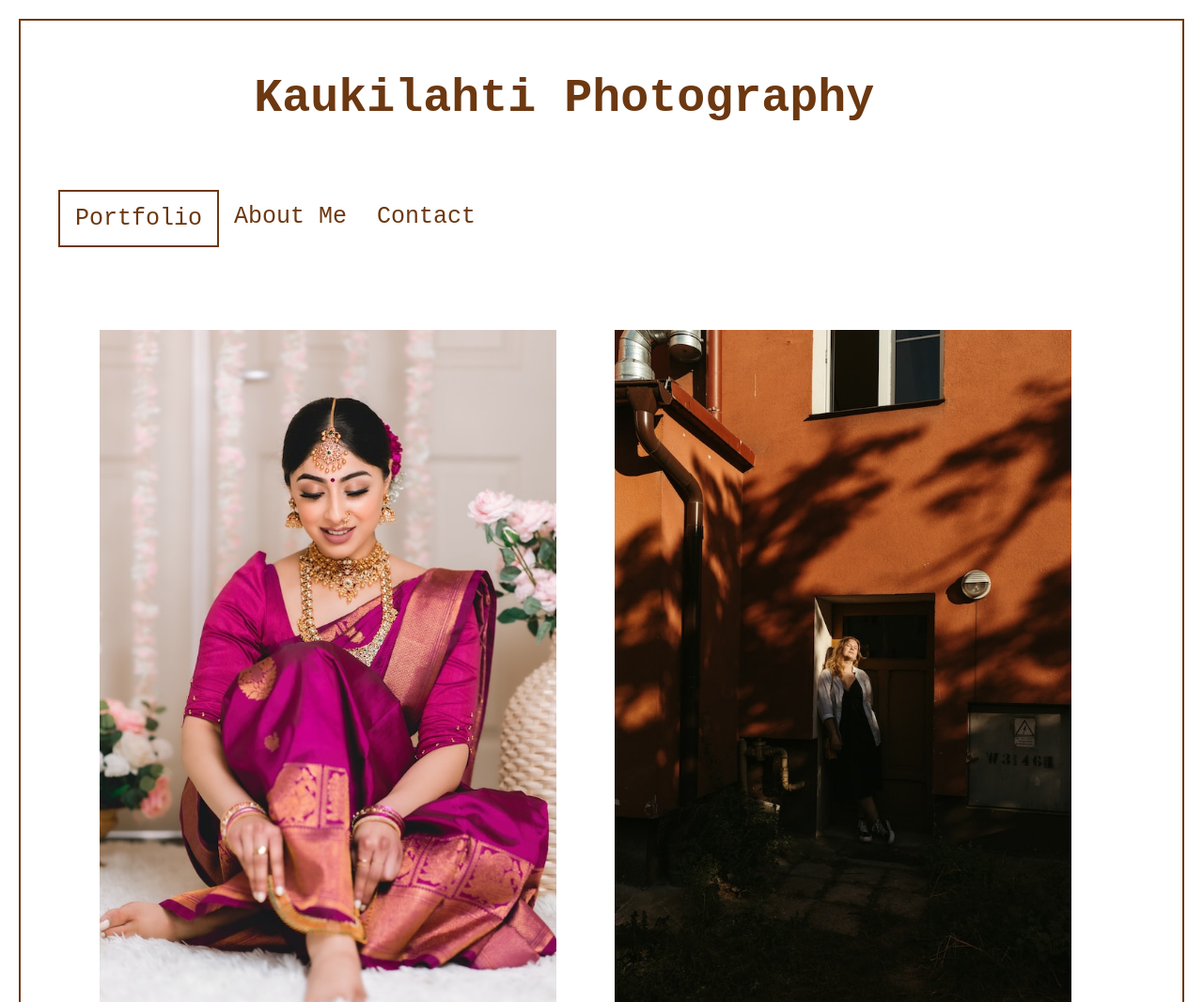
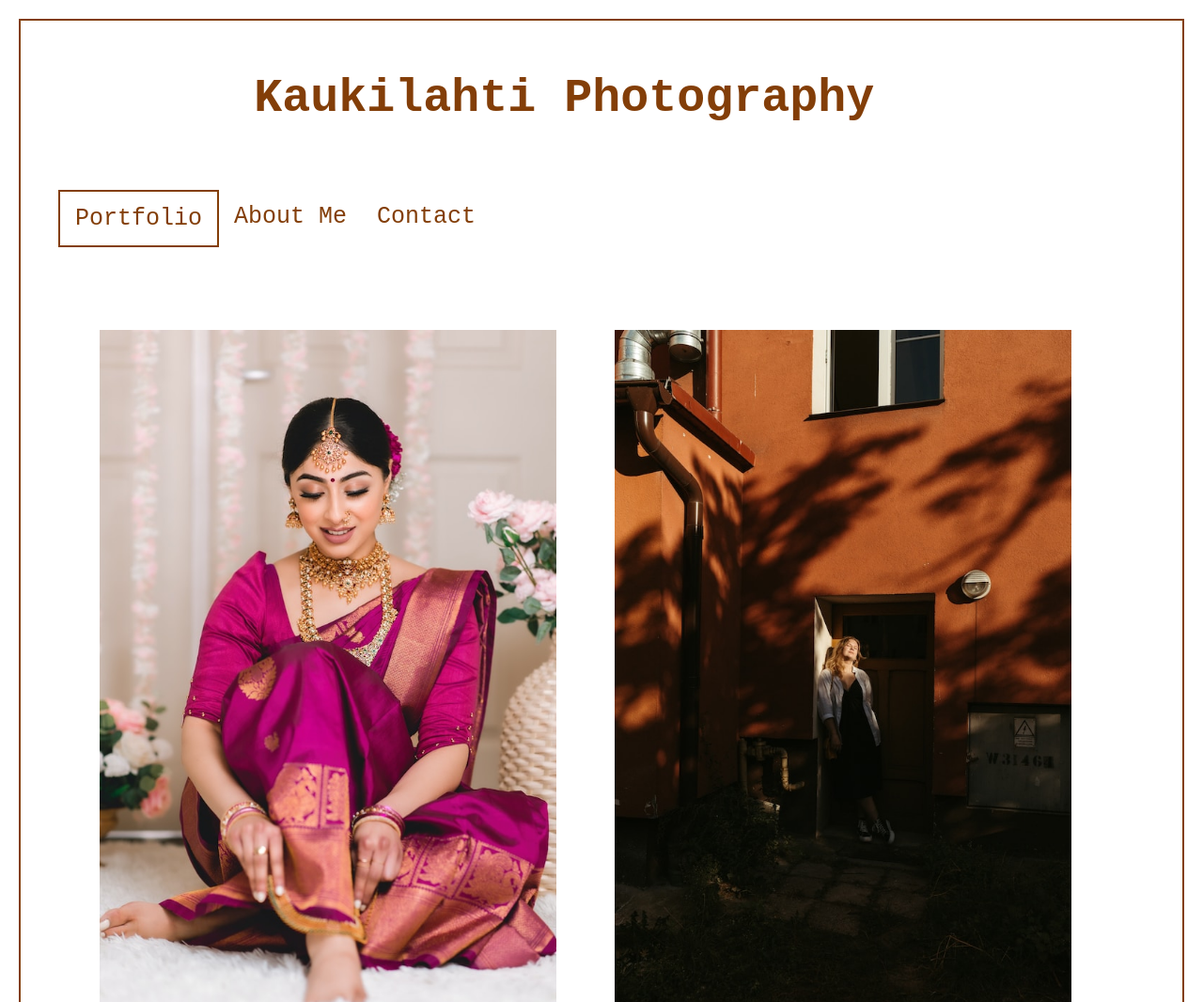
Before and after one commit to kaukilahtiphotography/photography, a plain HTML site: page index.html in a window 1280 px wide. Shown: the top 1066 px of the page at 94% size. Drawn offline with Linux system fonts and the light colour scheme.

Commit message:
Update style.css

```diff
--- a/style.css
+++ b/style.css
@@ -1,7 +1,7 @@
 body{
     border: 2px;
     border-style: solid;
-    color: #6C3811;
+    color: #833e08;
     padding: 20px;
     margin: 20px;
     font-family: 'Courier New', Courier, monospace;
@@ -17,7 +17,7 @@ header{
 header h1{
     font-size: 50px;
     text-align:center;
-    color: #6C3811 ;
+    color: #833e08 ;
 }
 
 /* Add a black background color to the top navigation */
@@ -30,7 +30,7 @@ header h1{
   /* Style the links inside the navigation bar */
   .topnav a {
     float: left;
-    color: #6C3811 ;
+    color: #833e08 ;
     text-align: center;
     padding: 14px 16px;
     text-decoration: none;
@@ -40,7 +40,7 @@ header h1{
   /* Change the color of links on hover */
   .topnav a:hover {
     background-color: white;
-    color: #6C3811;
+    color: #833e08;
     text-decoration: underline;
   }
 
@@ -48,12 +48,12 @@ header h1{
   .topnav a.active {
     border: 2px;
     border-style: solid;
-    color: #6C3811;
+    color: #833e08;
     background-color: white;
     text-decoration: none;
   }
 .row h2{
-    color: #6C3811;
+    color: #833e08;
     padding-left: 30px;
 }
    /* Create two equal columns that sits next to each other */
```
